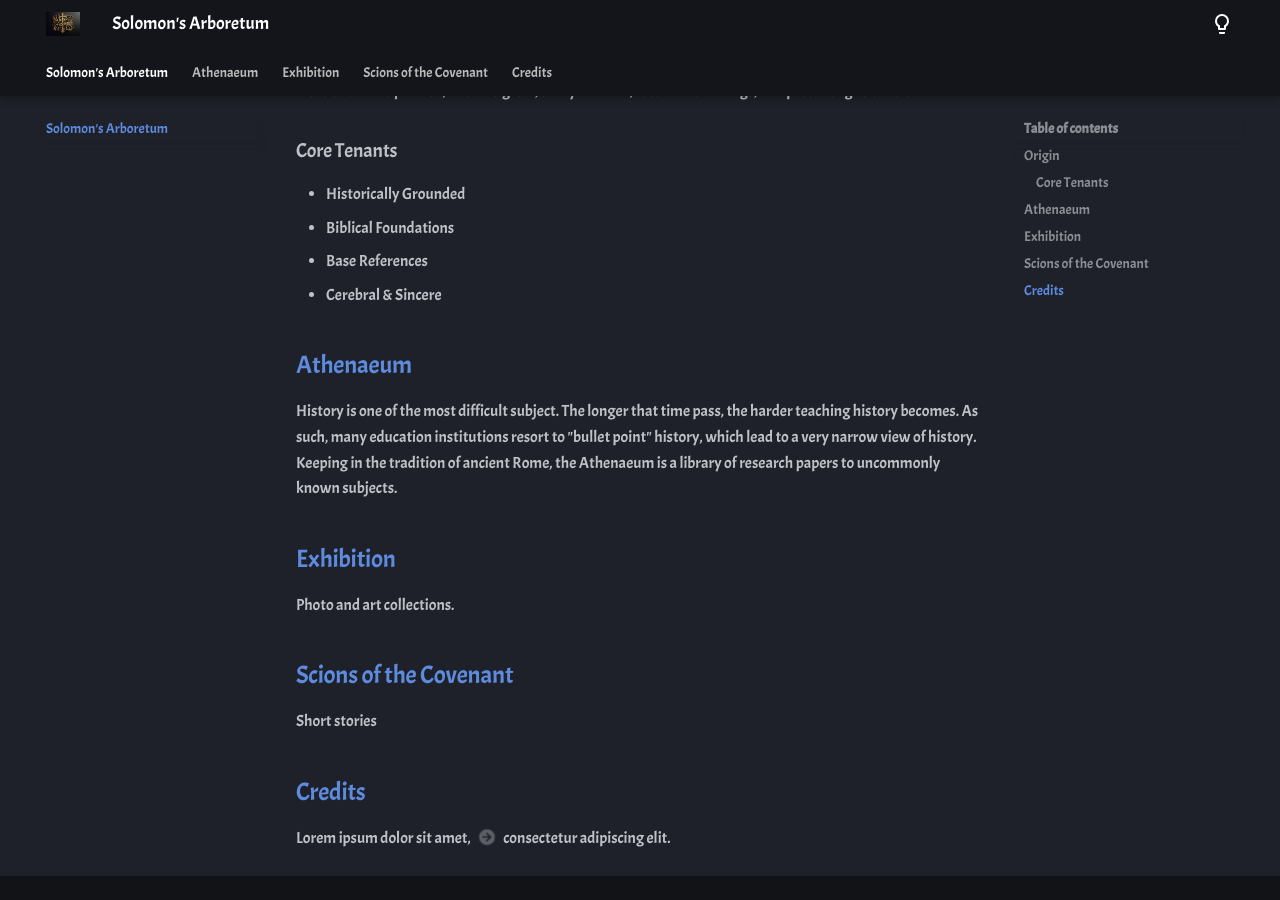
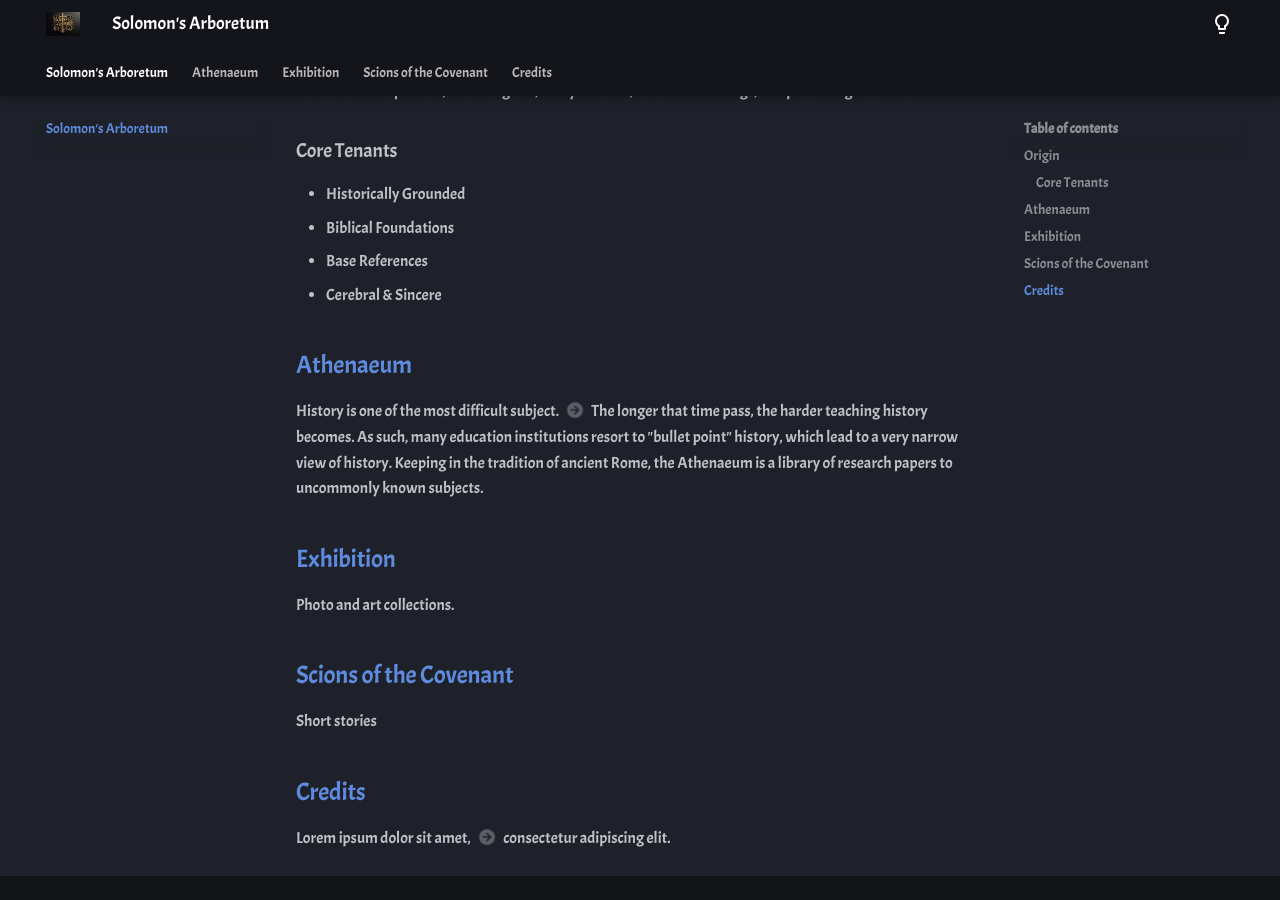
Before and after one commit to gamefreakcabe/solomons-arboretum, an MkDocs documentation site: the page built from docs/index.md, in a window 1280 px wide and 900 px high, scrolled down 809 px. Built offline with MkDocs 1.6.1 and Material for MkDocs 9.7.7, drawn with Linux system fonts in a browser that asks for light colours; part of the change alters nothing that is shown.

```diff
--- a/docs/index.md
+++ b/docs/index.md
@@ -14,7 +14,11 @@ Solomon's Arboretum started in 2025 as a response to the shift in society where
 
 ## [Athenaeum](./athen/index.md)
 
-History is one of the most difficult subject. The longer that time pass, the harder teaching history becomes. As such, many education institutions resort to "bullet point" history, which lead to a very narrow view of history. Keeping in the tradition of ancient Rome, the Athenaeum is a library of research papers to uncommonly known subjects.
+History is one of the most difficult subject. (1) The longer that time pass, the harder teaching history becomes. As such, many education institutions resort to "bullet point" history, which lead to a very narrow view of history. Keeping in the tradition of ancient Rome, the Athenaeum is a library of research papers to uncommonly known subjects.
+{ .annotate }
+
+1.  :man_raising_hand: I'm an annotation! I can contain `code`, __formatted
+    text__, images, ... basically anything that can be expressed in Markdown.
 
 ## [Exhibition](./exhibition/index.md)
 
```
